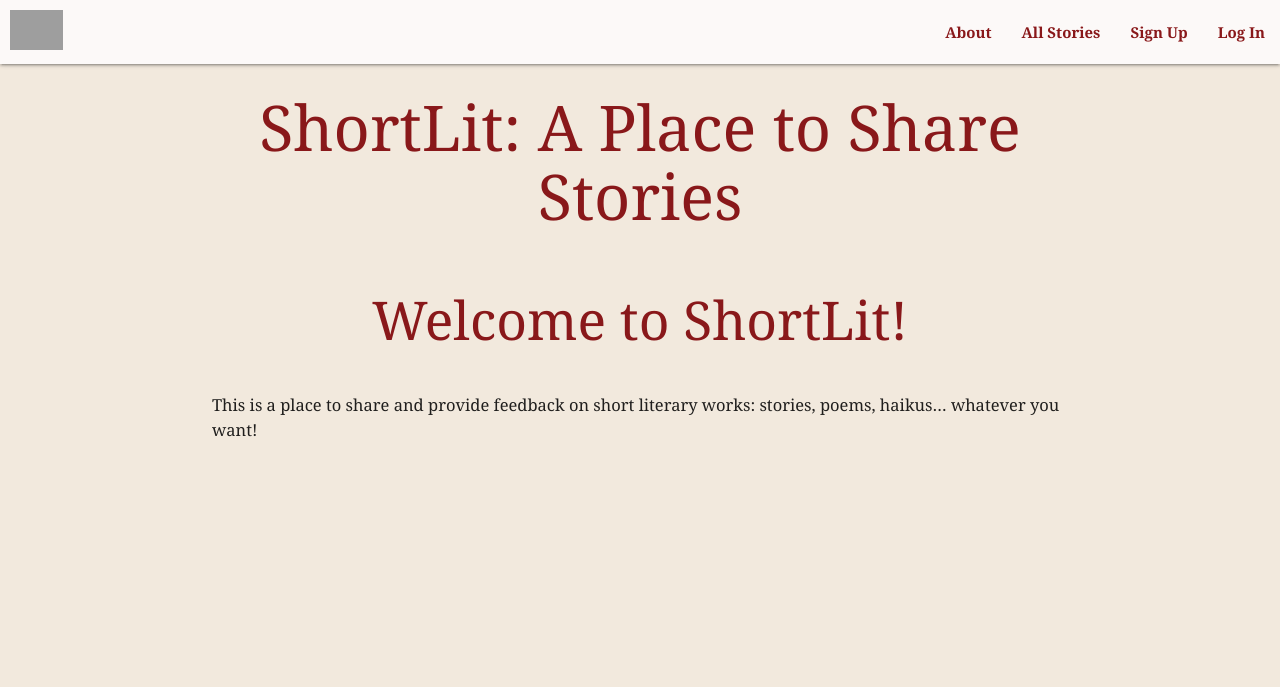
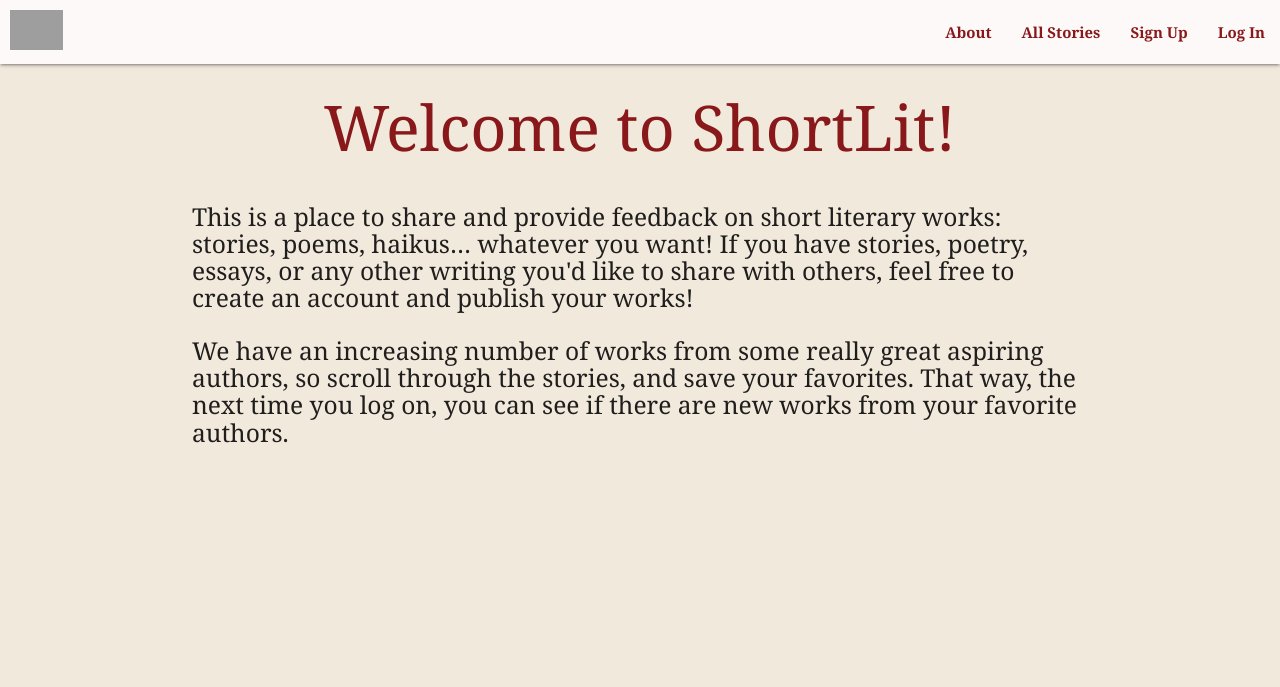
Before and after one commit to StuK359/shortlit, a Django app: page /about/ in a window 1280 px wide. Shown: the top 687 px of the page. Run offline with Django 3.2, Linux system fonts and the light colour scheme; grey boxes are pictures that could not be loaded.

Commit message:
New About Text added.

```diff
--- a/main_app/templates/about.html
+++ b/main_app/templates/about.html
@@ -1,9 +1,7 @@
 {% extends "base.html" %}
 {% block content %}
-
-  <h1>ShortLit: A Place to Share Stories</h1>
-
-  <h2>Welcome to ShortLit!</h2>
-  <p>This is a place to share and provide feedback on short literary works: stories, poems, haikus… whatever you want!</p>
+  <h1>Welcome to ShortLit!</h1>
+  <h5>This is a place to share and provide feedback on short literary works: stories, poems, haikus… whatever you want! If you have stories, poetry, essays, or any other writing you'd like to share with others, feel free to create an account and publish your works!</h5>
+  <h5> We have an increasing number of works from some really great aspiring authors, so scroll through the stories, and save your favorites. That way, the next time you log on, you can see if there are new works from your favorite authors.</h5>
 
 {% endblock %}
```
